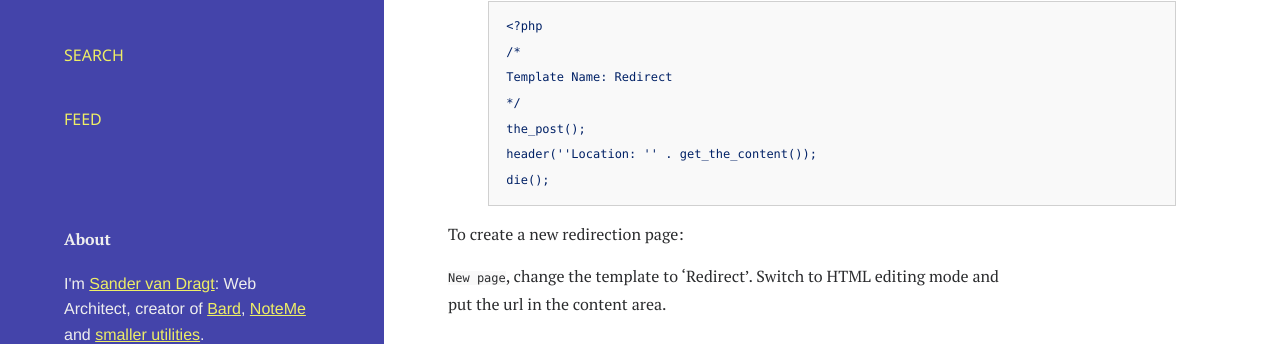
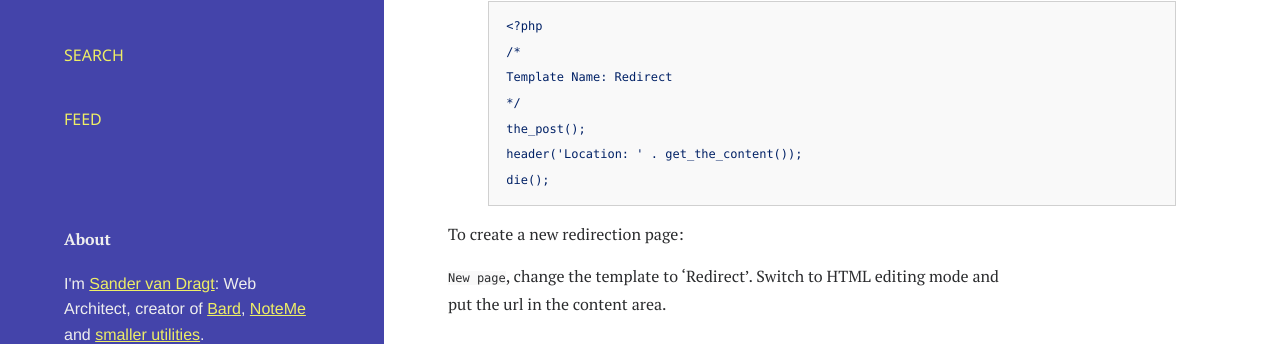
Before and after one commit to svandragt/svandragt.github.io, a Jekyll site: the page built from _posts/tumblr/2012-12-03-creating-a-wordpress-redirection-page.md, in a window 1280 px wide and 1002 px high. Shown: the part 245-589 px from the top of the window. Built offline with Jekyll 4.4.1, drawn with Linux system fonts in a browser that asks for light colours.

Commit message:
php code fix

```diff
--- a/_posts/tumblr/2012-12-03-creating-a-wordpress-redirection-page.md
+++ b/_posts/tumblr/2012-12-03-creating-a-wordpress-redirection-page.md
@@ -16,7 +16,7 @@ First, create a new theme file called `redirect.php` with the following contents
  Template Name: Redirect
  */
  the_post();
- header(''Location: '' . get_the_content());
+ header('Location: ' . get_the_content());
  die();
 {% endhighlight %}
 
```
